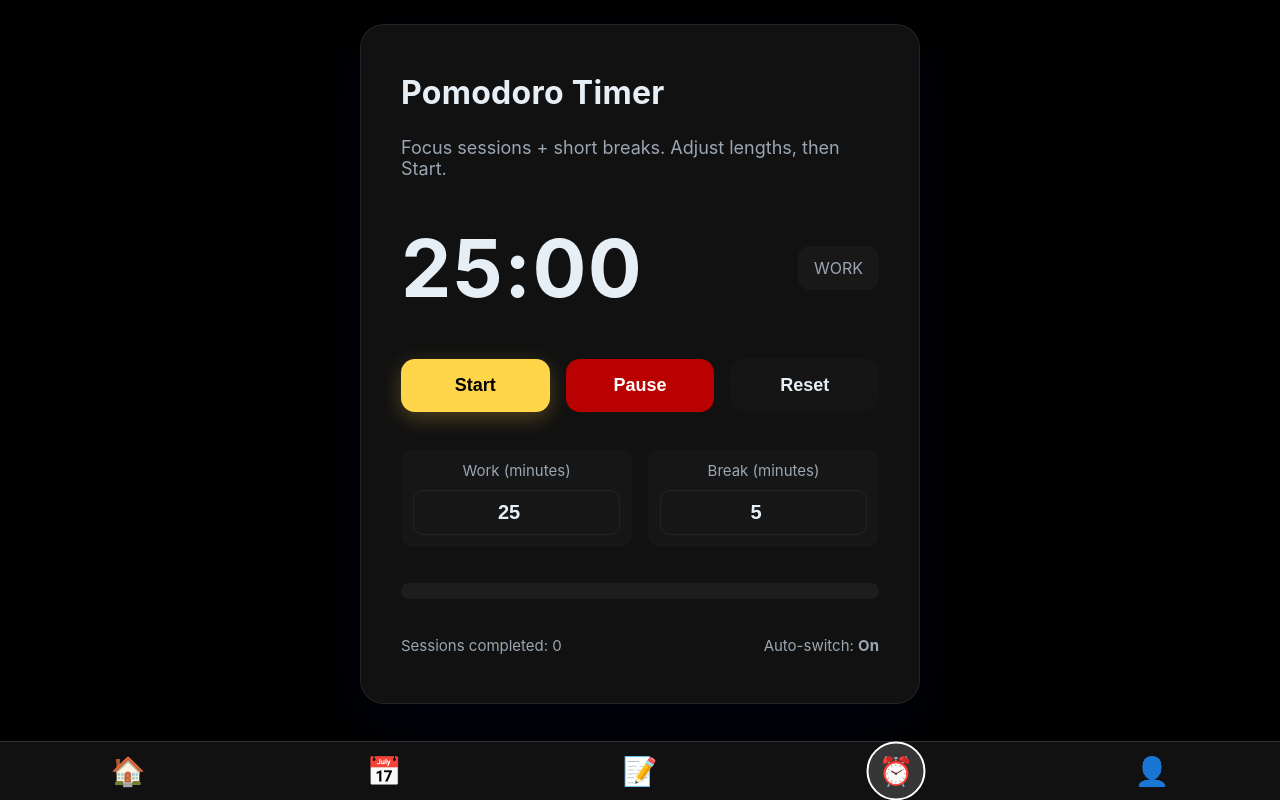
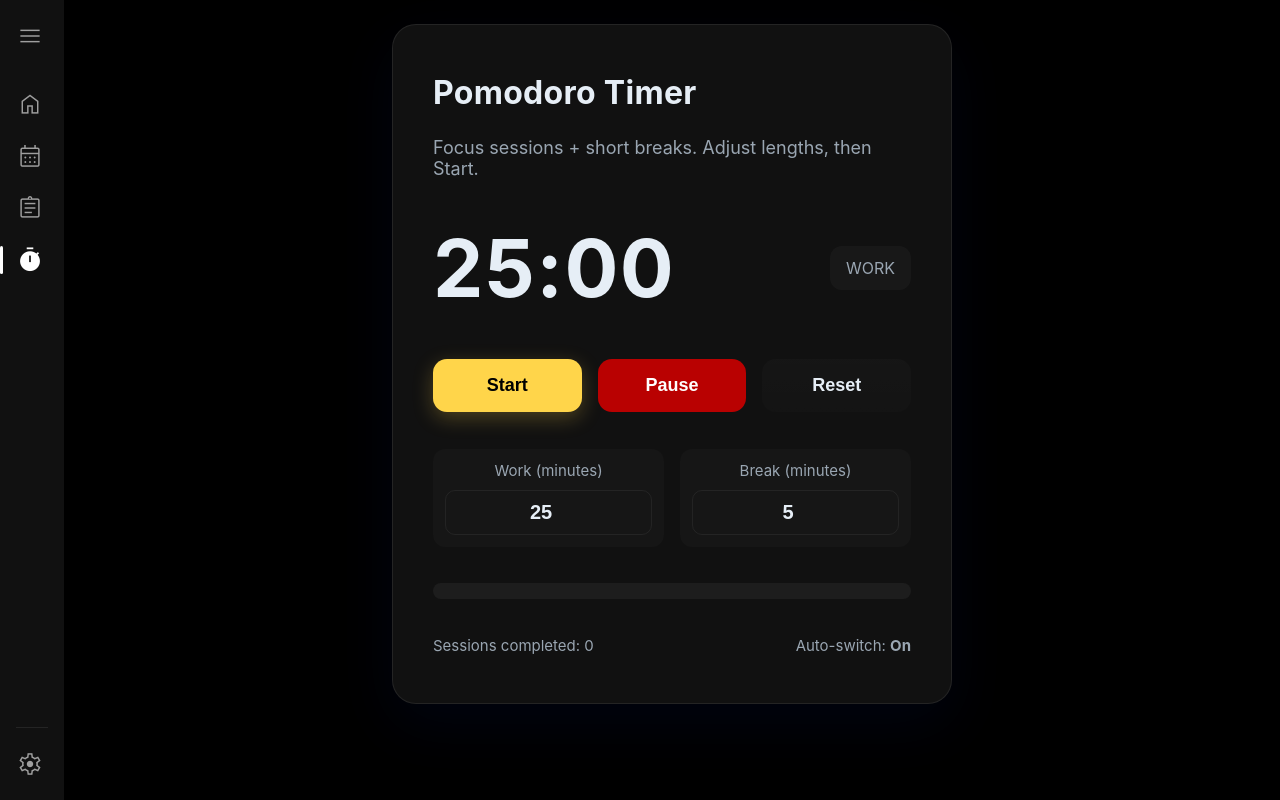
Before and after one commit to Omnium-Notes/omnium-notes, a website: page clock.html in a window 1280 px wide. Drawn offline with nearby package versions, Linux system fonts and the light colour scheme.

Commit message:
redesign timer

```diff
--- a/clock.html
+++ b/clock.html
@@ -4,6 +4,8 @@
 <meta charset="utf-8" />
 <meta name="viewport" content="width=device-width,initial-scale=1" />
 <title>Pomodoro Timer</title>
+<link href="https://fonts.googleapis.com/css2?family=Material+Symbols+Outlined:opsz,wght,FILL,GRAD@20..48,100..700,0..1,-50..200" rel="stylesheet">
+<link href="https://fonts.googleapis.com/css2?family=DM+Sans:wght@300;400;500&display=swap" rel="stylesheet">
 <style>
 :root {
   --bg: #000;
@@ -14,24 +16,109 @@
   --glass: rgba(255,255,255,0.03);
 }
 
-* {
-  box-sizing: border-box;
-}
+* { box-sizing: border-box; }
 
-html, body {
-  height: 100%;
-}
+html, body { height: 100%; }
 
 body {
   margin: 0;
   display: flex;
+  flex-direction: row;
+  background: var(--bg);
+  color: #e6eef6;
+  font-family: Inter, ui-sans-serif, system-ui, -apple-system, "Segoe UI", Roboto, "Helvetica Neue", Arial;
+  min-height: 100vh;
+}
+
+/* ── SIDEBAR ── */
+.menu-box {
+  padding: 12px 8px;
+  height: 100vh;
+  width: 64px;
+  background-color: #111;
+  transition: width 0.4s cubic-bezier(0.4, 0, 0.2, 1);
+  display: flex;
+  flex-direction: column;
+  gap: 4px;
+  overflow: hidden;
+  position: fixed;
+  top: 0;
+  left: 0;
+  z-index: 200;
+}
+.menu-box.expanded { width: 220px; }
+
+.menu-item {
+  display: flex;
+  align-items: center;
+  gap: 16px;
+  padding: 8px;
+  border-radius: 10px;
+  cursor: pointer;
+  text-decoration: none;
+  color: rgba(255,255,255,0.6);
+  transition: background 0.2s ease, color 0.2s ease;
+  white-space: nowrap;
+  min-height: 48px;
+  position: relative;
+  flex-shrink: 0;
+}
+.menu-item:hover { background: rgba(255,255,255,0.07); color: white; }
+.menu-item.active { color: white; }
+.menu-item.active::before {
+  content: "";
+  position: absolute;
+  left: -8px; top: 50%;
+  transform: translateY(-50%);
+  height: 28px; width: 3px;
+  background-color: white;
+  border-radius: 2px;
+}
+.menu-toggle { margin-bottom: 16px; }
+
+.menu-box .material-symbols-outlined {
+  font-size: 28px;
+  flex-shrink: 0;
+  font-variation-settings: 'FILL' 0, 'wght' 250, 'GRAD' 0, 'opsz' 24;
+}
+.menu-box .menu-item.active .material-symbols-outlined {
+  font-variation-settings: 'FILL' 1, 'wght' 300, 'GRAD' 0, 'opsz' 24;
+}
+
+.label {
+  font-family: "DM Sans", sans-serif;
+  font-size: 15px;
+  font-weight: 400;
+  letter-spacing: 0.01em;
+  opacity: 0;
+  transform: translateX(-6px);
+  transition: opacity 0.15s ease, transform 0.15s ease;
+  transition-delay: 0s;
+  pointer-events: none;
+}
+.menu-box.expanded .label {
+  opacity: 1;
+  transform: translateX(0);
+  transition-delay: 0.18s;
+}
+
+.nav-divider {
+  height: 1px;
+  background: rgba(255,255,255,0.08);
+  margin: 8px;
+  flex-shrink: 0;
+}
+.spacer { flex: 1; }
+
+/* ── MAIN CONTENT ── */
+.main-content {
+  margin-left: 64px;
+  flex: 1;
+  display: flex;
   flex-direction: column;
   align-items: center;
   justify-content: flex-start;
-  background: var(--bg);
-  color: #e6eef6;
-  font-family: Inter, ui-sans-serif, system-ui, -apple-system, "Segoe UI", Roboto, "Helvetica Neue", Arial;
-  padding: 24px 0 72px 0;
+  padding: 24px 0 48px 0;
   min-height: 100vh;
 }
 
@@ -176,70 +263,58 @@ button.secondary {
   color: var(--muted);
 }
 
-.bottom-nav {
-  position: fixed;
-  bottom: 0;
-  left: 0;
-  width: 100%;
-  background: #111;
-  display: flex;
-  justify-content: space-around;
-  align-items: center;
-  padding: 12px 0;
-  border-top: 1px solid #333;
-}
-
-.bottom-nav a {
-  position: relative;
-  text-decoration: none;
-  color: #aaa;
-  font-size: 28px;
-  flex: 1;
-  text-align: center;
-}
-
-.bottom-nav a.active::before {
-  content: "";
-  position: absolute;
-  top: 50%;
-  left: 50%;
-  width: 55px;
-  height: 55px;
-  background: #363636ff;
-  border: 2px solid #fff;
-  border-radius: 50%;
-  transform: translate(-50%, -50%);
-  z-index: -1;
-}
-
-.bottom-nav a.active {
-  color: #FFD54A;
-}
-
 @media (max-width: 600px) {
   .card {
     width: 90%;
     height: calc(100vh - 100px);
     padding: 36px 24px;
   }
-
-  .big-time {
-    font-size: 64px;
+  .big-time { font-size: 64px; }
+  h1 { font-size: 26px; }
+  button { font-size: 16px; }
 }
-
-  h1 {
-    font-size: 26px;
-  }
-
-  button {
-    font-size: 16px;
-  }
-}
-
 </style>
 </head>
 <body>
 
+<!-- ── SIDEBAR NAV ── -->
+<div class="menu-box" id="menu-box">
+  <div class="menu-item menu-toggle" id="menu-toggle">
+    <span class="material-symbols-outlined">menu</span>
+    <span class="label" style="font-size:17px; font-weight:500; color:white;">Menu</span>
+  </div>
+
+  <a href="homepage.html" class="menu-item">
+    <span class="material-symbols-outlined">home</span>
+    <span class="label">Home</span>
+  </a>
+
+  <a href="calendar.html" class="menu-item">
+    <span class="material-symbols-outlined">calendar_month</span>
+    <span class="label">Calendar</span>
+  </a>
+
+  <a href="notes.html" class="menu-item">
+    <span class="material-symbols-outlined">assignment</span>
+    <span class="label">Assignments</span>
+  </a>
+
+  <a href="clock.html" class="menu-item active">
+    <span class="material-symbols-outlined">timer</span>
+    <span class="label">Timer</span>
+  </a>
+
+  <div class="spacer"></div>
+  <div class="nav-divider"></div>
+
+  <a href="settings.html" class="menu-item">
+    <span class="material-symbols-outlined">settings</span>
+    <span class="label">Settings</span>
+  </a>
+</div>
+
+<!-- ── MAIN CONTENT ── -->
+<div class="main-content">
   <div class="card" role="application" aria-label="Pomodoro timer">
     <h1>Pomodoro Timer</h1>
     <p class="lead">Focus sessions + short breaks. Adjust lengths, then Start.</p>
@@ -275,14 +350,13 @@ button.secondary {
       <div class="small">Auto-switch: <strong id="autoSwitch">On</strong></div>
     </div>
   </div>
+</div>
 
-<div class="bottom-nav">
-  <a href="homepage.html">🏠</a>
-  <a href="calendar.html">📅</a>
-  <a href="notes.html">📝</a>
-  <a href="clock.html" class="active">⏰</a>
-  <a href="profile.html">👤</a>
-</div>
+<script>
+  document.getElementById('menu-toggle').addEventListener('click', () => {
+    document.getElementById('menu-box').classList.toggle('expanded');
+  });
+</script>
 
 <script>
 (() => {
@@ -300,7 +374,6 @@ button.secondary {
   const progressBar = document.getElementById('progressBar');
   const cyclesEl = document.getElementById('cycles');
 
-  // state
   let workSeconds = 0;
   let breakSeconds = 0;
   let remaining = 0;
@@ -327,7 +400,6 @@ button.secondary {
     pauseBtn.disabled = !running || paused;
   }
 
-  // Per-user daily log
   function recordSessionTime(sessionMode, minutes){
     const today = new Date().toLocaleDateString();
     let dailyLog = JSON.parse(localStorage.getItem(dailyLogKey)) || {};
@@ -350,9 +422,7 @@ button.secondary {
     localStorage.setItem(timerStateKey, JSON.stringify(payload));
   }
 
-  function clearTimerState(){
-    localStorage.removeItem(timerStateKey);
-  }
+  function clearTimerState(){ localStorage.removeItem(timerStateKey); }
 
   function finishSessionActions(){
     const completedMinutes = (mode === 'work' ? workSeconds : breakSeconds) / 60;
@@ -370,12 +440,8 @@ button.secondary {
 
   function tick(){
     remaining -= 1;
-    if(remaining <= 0){
-      playBeep();
-      switchMode();
-    } else {
-      saveTimerState();
-    }
+    if(remaining <= 0){ playBeep(); switchMode(); }
+    else saveTimerState();
     updateUI();
   }
 
@@ -384,20 +450,16 @@ button.secondary {
       const ctx = new (window.AudioContext || window.webkitAudioContext)();
       const o = ctx.createOscillator();
       const g = ctx.createGain();
-      o.type='sine';
-      o.frequency.value=880;
-      o.connect(g);
-      g.connect(ctx.destination);
+      o.type='sine'; o.frequency.value=880;
+      o.connect(g); g.connect(ctx.destination);
       g.gain.setValueAtTime(0.08, ctx.currentTime);
-      o.start();
-      o.stop(ctx.currentTime + 0.25);
+      o.start(); o.stop(ctx.currentTime + 0.25);
     }catch(e){}
   }
 
-  function startTimer(resume=false){
+  function startTimer(){
     if(running && !paused) return;
-    running = true;
-    paused = false;
+    running = true; paused = false;
     saveTimerState();
     clearInterval(timerInterval);
     timerInterval = setInterval(tick, 1000);
@@ -405,55 +467,37 @@ button.secondary {
   }
 
   function pauseTimer(){
-    paused = true;
-    running = false;
+    paused = true; running = false;
     clearInterval(timerInterval);
-    saveTimerState();
-    updateUI();
+    saveTimerState(); updateUI();
   }
 
   function resetTimer(){
-    paused = false;
-    running = false;
+    paused = false; running = false;
     clearInterval(timerInterval);
     workSeconds = parseInt(workInput.value,10) * 60;
     breakSeconds = parseInt(breakInput.value,10) * 60;
-    mode = 'work';
-    remaining = workSeconds;
+    mode = 'work'; remaining = workSeconds;
     sessionsCompleted = 0;
-    clearTimerState();
-    updateUI();
+    clearTimerState(); updateUI();
   }
 
   function loadTimerState(){
     workSeconds = parseInt(workInput.value, 10) * 60;
     breakSeconds = parseInt(breakInput.value, 10) * 60;
-
     const saved = localStorage.getItem(timerStateKey);
-    if(!saved){
-      remaining = workSeconds;
-      mode = 'work';
-      running = false;
-      paused = false;
-      sessionsCompleted = 0;
-      updateUI();
-      return;
-    }
-
+    if(!saved){ remaining = workSeconds; mode = 'work'; running = false; paused = false; sessionsCompleted = 0; updateUI(); return; }
     const state = JSON.parse(saved);
     if(state.workInput) workInput.value = state.workInput;
     if(state.breakInput) breakInput.value = state.breakInput;
     workSeconds = parseInt(workInput.value, 10) * 60;
     breakSeconds = parseInt(breakInput.value, 10) * 60;
-
     mode = state.mode || 'work';
     sessionsCompleted = state.sessionsCompleted || 0;
     paused = !!state.paused;
     const wasRunning = !!state.running;
-
     const now = Date.now();
     const elapsed = Math.floor((now - (state.timestamp || now))/1000);
-
     if(wasRunning && !paused){
       let newRemaining = (typeof state.remaining === 'number'? state.remaining : (mode==='work'? workSeconds : breakSeconds)) - elapsed;
       while(newRemaining <= 0){
@@ -464,35 +508,26 @@ button.secondary {
         newRemaining += (mode==='work'? workSeconds : breakSeconds);
       }
       remaining = newRemaining;
-      running = true;
-      paused = false;
+      running = true; paused = false;
       clearInterval(timerInterval);
       timerInterval = setInterval(tick, 1000);
-      saveTimerState();
-      updateUI();
+      saveTimerState(); updateUI();
     } else {
       remaining = (typeof state.remaining === 'number') ? state.remaining : (mode==='work'? workSeconds : breakSeconds);
-      running = false;
-      updateUI();
+      running = false; updateUI();
     }
   }
 
   document.addEventListener('visibilitychange', () => {
-    if(document.hidden){
-      saveTimerState();
-    } else {
-      loadTimerState();
-    }
+    if(document.hidden) saveTimerState();
+    else loadTimerState();
   });
 
   startBtn.addEventListener('click', () => {
     workSeconds = parseInt(workInput.value,10) * 60;
     breakSeconds = parseInt(breakInput.value,10) * 60;
     if(!running || paused){
-      if(!remaining || remaining <= 0){
-        remaining = workSeconds;
-        mode = 'work';
-      }
+      if(!remaining || remaining <= 0){ remaining = workSeconds; mode = 'work'; }
       startTimer();
     }
   });
@@ -505,9 +540,7 @@ button.secondary {
   loadTimerState();
   updateUI();
 })();
-
 </script>
-
 
 </body>
 </html>
```
Lines whose indentation alone changed are shown as unchanged.
